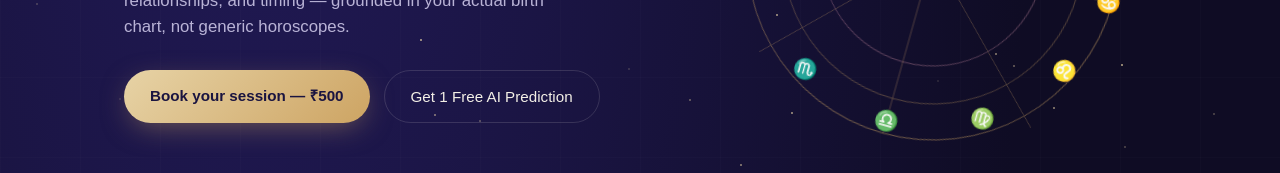
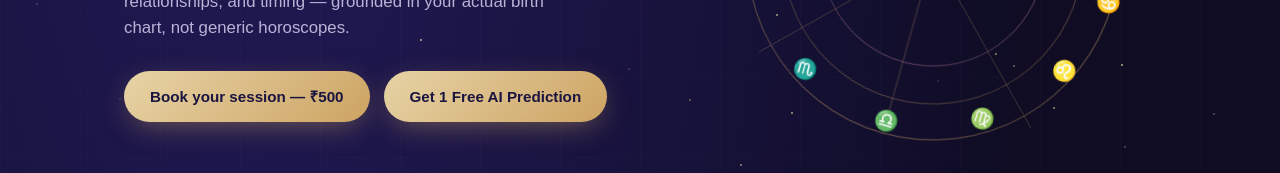
Before and after one commit to anuradha55/nakshatra-readings-gemini, a Next.js app: page / in a window 1280 px wide. Shown: the part 403-576 px from the top of the page. Built offline with nearby package versions, Linux system fonts and the light colour scheme; no server answers.

Commit message:
Match free AI prediction button styling to booking CTA

```diff
--- a/components/Hero.tsx
+++ b/components/Hero.tsx
@@ -19,7 +19,7 @@ export default function Hero() {
             <a href="#booking" className="btn-primary">
               Book your session — ₹500
             </a>
-            <a href="#free-prediction" className="btn-ghost">
+            <a href="#free-prediction" className="btn-primary">
               Get 1 Free AI Prediction
             </a>
           </div>
```
